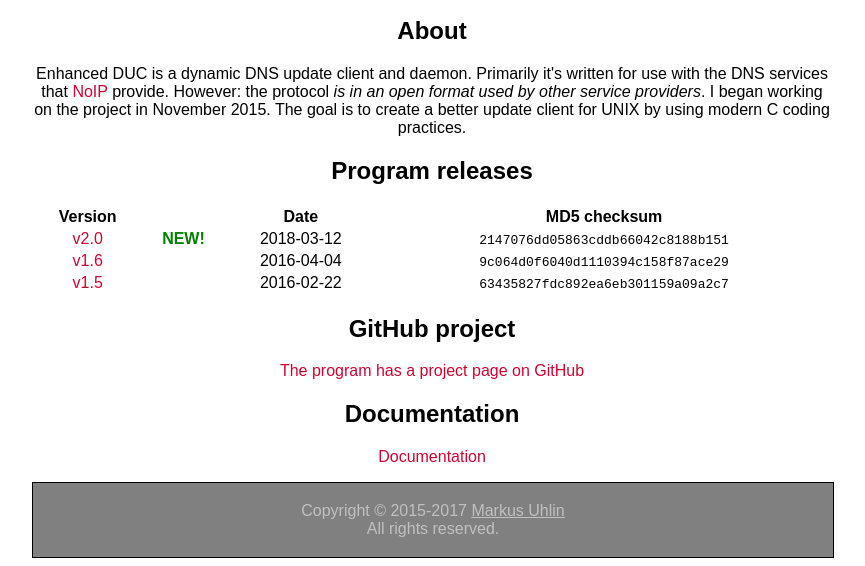
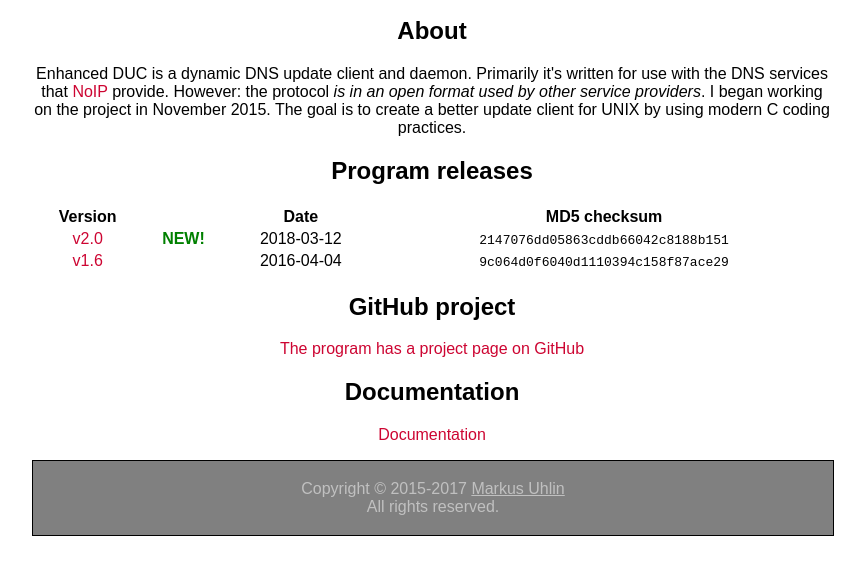
Before and after one commit to uhlin/enhanced-duc, a plain HTML site: page index.html in a window 1280 px wide. Shown: the part 321-887 px from the top of the page, without its empty margins (208-1073 px from the left). After the commit the page ends 865 px from the top, so only its background shows below. Drawn offline with Linux system fonts and the light colour scheme.

Commit message:
delete v1.5

```diff
--- a/index.html
+++ b/index.html
@@ -127,12 +127,6 @@ a better update client for UNIX by using modern C coding practices.
     <td>2016-04-04</td>
     <td><kbd>9c064d0f6040d1110394c158f87ace29</kbd></td>
   </tr>
-  <tr>
-    <td><a href="https://github.com/uhlin/enhanced-duc/archive/v1.5.tar.gz">v1.5</a></td>
-    <td>&nbsp;</td>
-    <td>2016-02-22</td>
-    <td><kbd>63435827fdc892ea6eb301159a09a2c7</kbd></td>
-  </tr>
 </table> <!--rel-->
 <h2>GitHub project</h2>
 <p><a href="https://github.com/uhlin/enhanced-duc">The program has a project page on GitHub</a></p>
```
